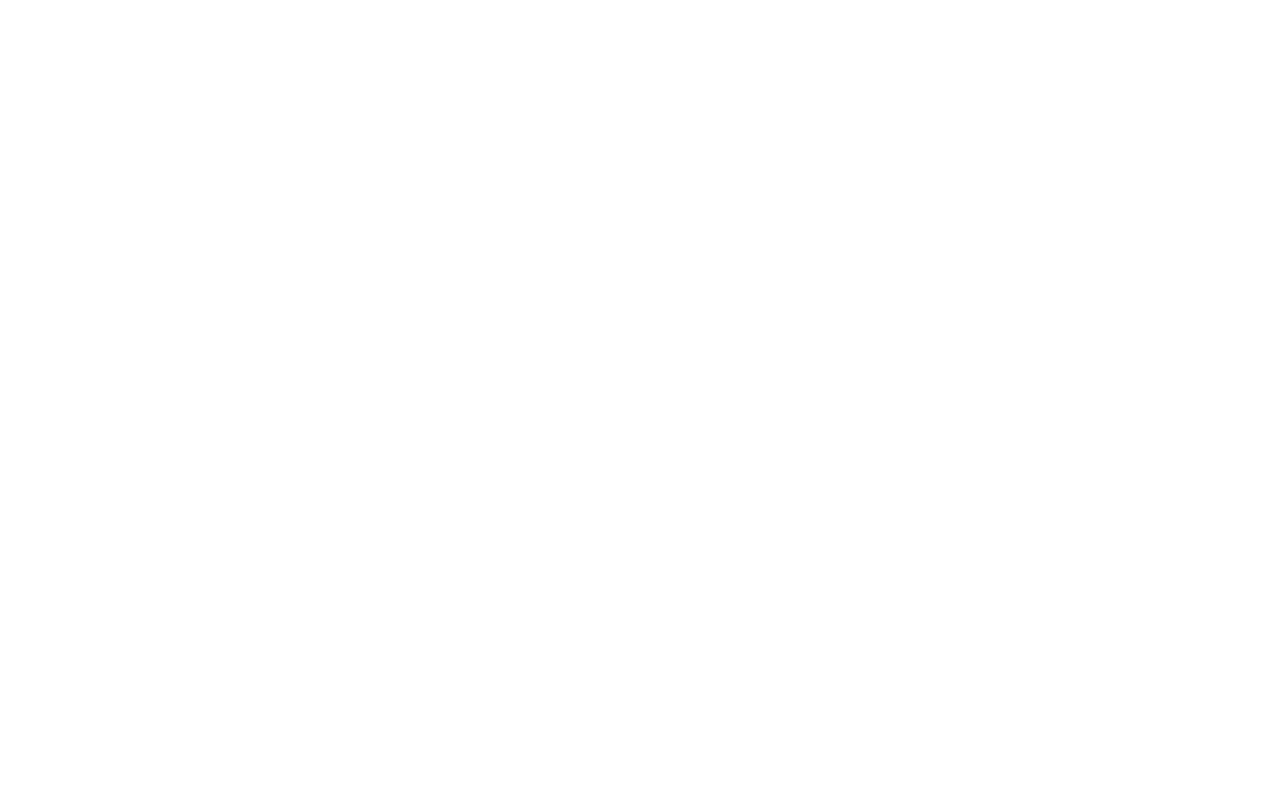
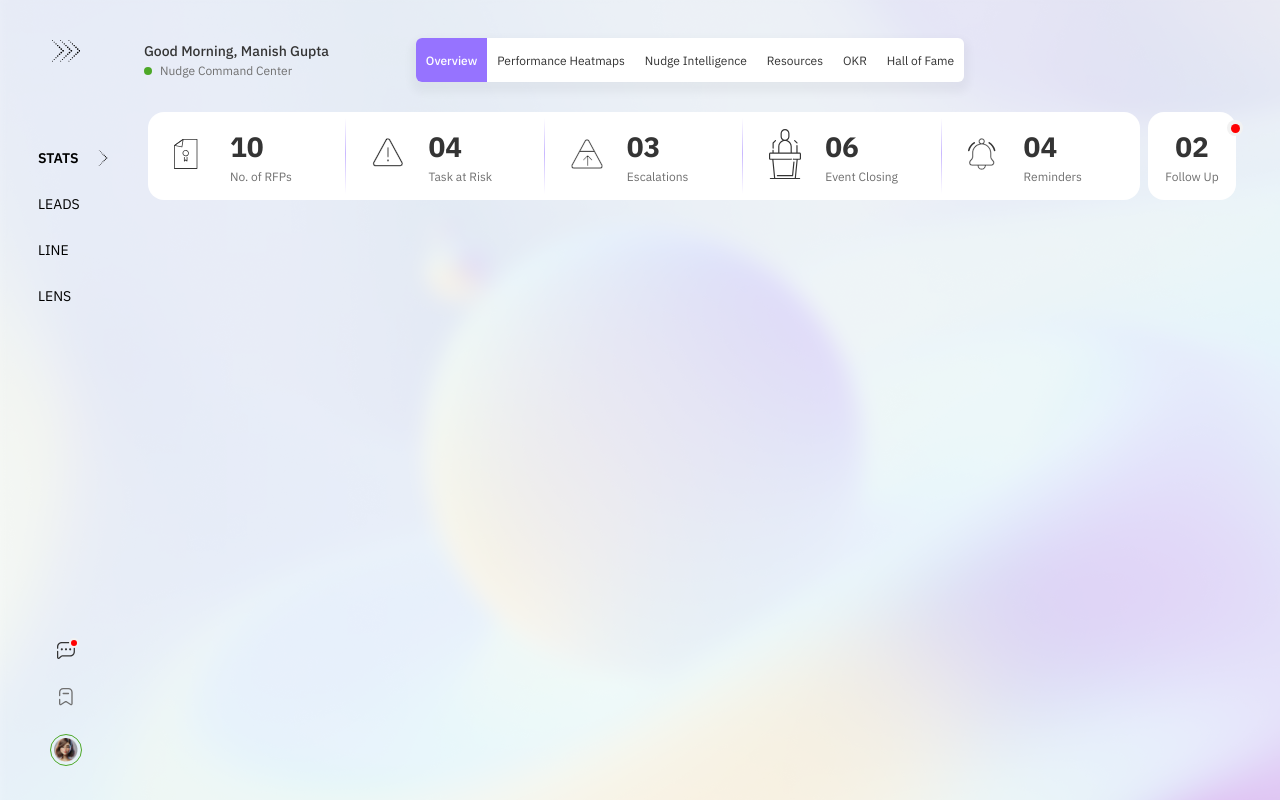
Before and after one commit to ganeshchandan/nudge, a React (Vite) app: page / in a window 1280 px wide. Before the commit this address had no page. Built offline with nearby package versions, Linux system fonts and the light colour scheme.

Commit message:
Update app.tsx

```diff
--- a/src/components/app.tsx
+++ b/src/components/app.tsx
@@ -5,7 +5,7 @@
   return (
     <BrowserRouter>
       <Routes>
-        <Route path="/stats-dashboard" element={<StatsDashboard />} />
+        <Route path="/" element={<StatsDashboard />} />
       </Routes>
     </BrowserRouter>
   );
```
